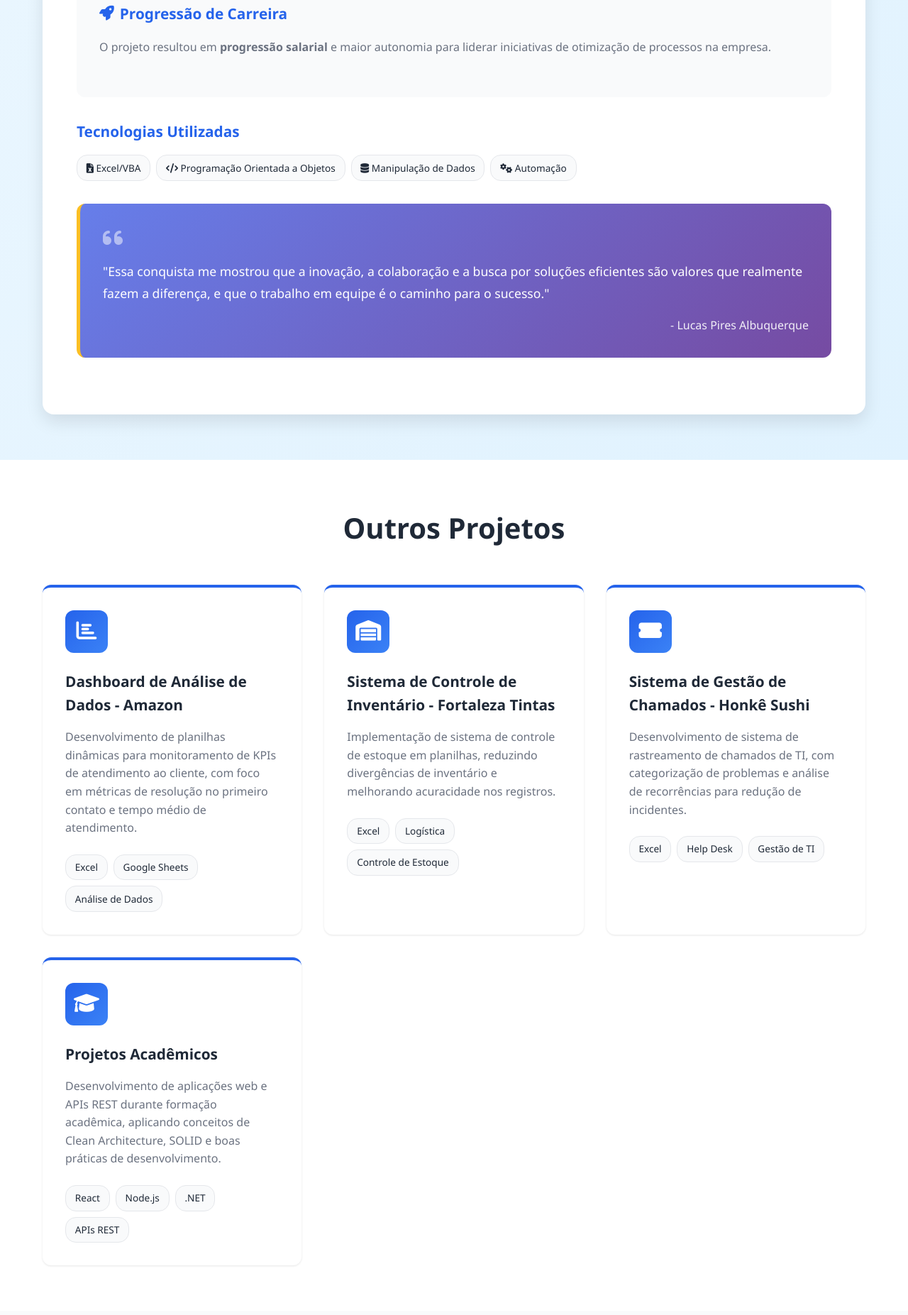
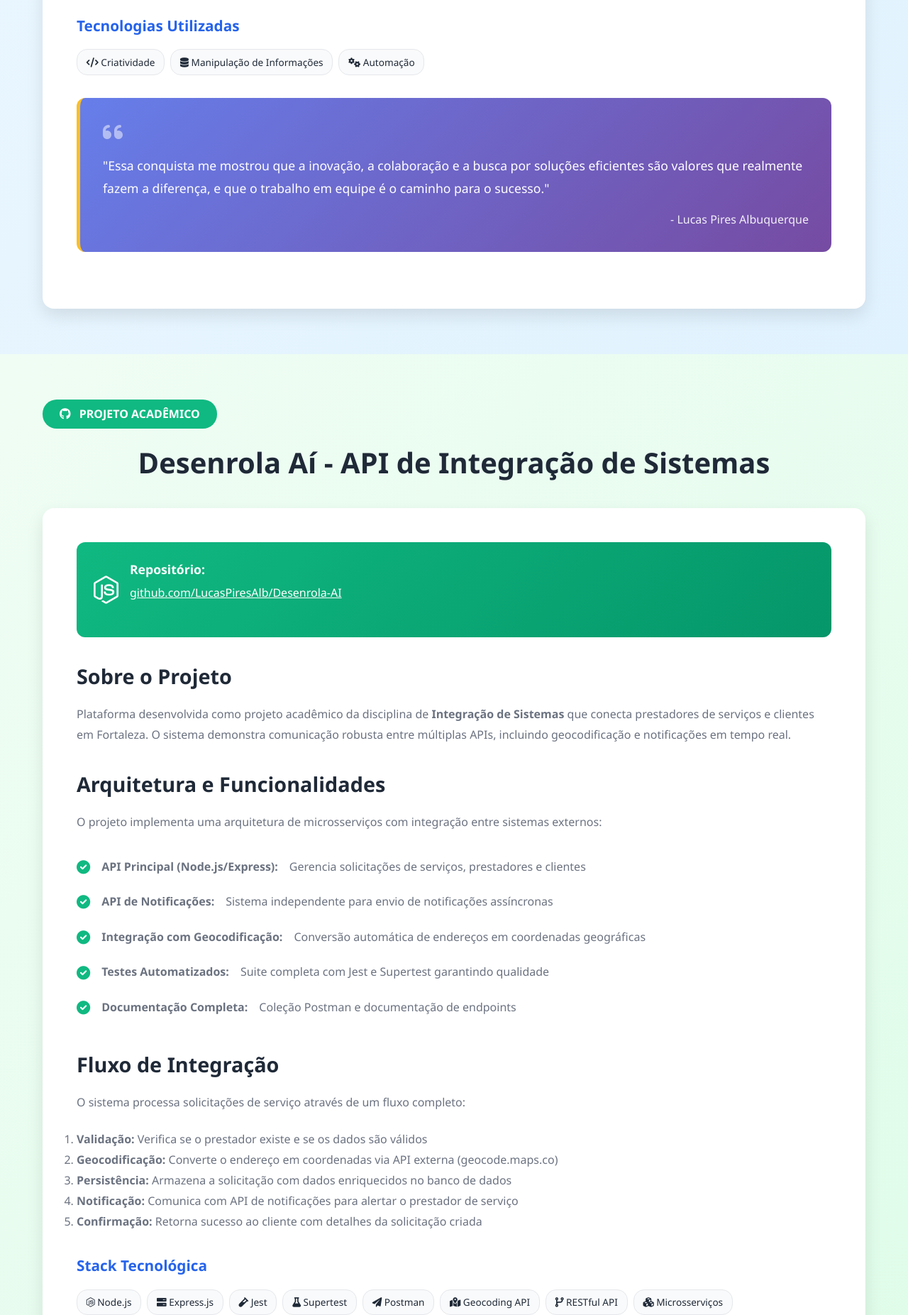
Before and after one commit to LucasPiresAlb/Portfolucas, a plain HTML site: page projetos.html in a window 1280 px wide. Shown: the part 1797-3650 px from the top of the page at 71% size. Drawn offline with Linux system fonts and the light colour scheme.

Commit message:
Add files via upload

```diff
--- a/projetos.html
+++ b/projetos.html
@@ -53,15 +53,12 @@
                     <ul class="project-features">
                         <li><i class="fas fa-check-circle"></i> Análise automática de dados visuais de equipamentos de fiscalização</li>
                         <li><i class="fas fa-check-circle"></i> Classificação inteligente de registros com base em parâmetros predefinidos</li>
-                        <li><i class="fas fa-check-circle"></i> Geração automática de relatórios e planilhas estruturadas</li>
-                        <li><i class="fas fa-check-circle"></i> Interface intuitiva para parametrização sem necessidade de código</li>
-                        <li><i class="fas fa-check-circle"></i> Sistema de logs para rastreabilidade e auditoria</li>
                     </ul>
 
                     <h3>Resultados & Impacto</h3>
                     <div class="impact-metrics">
                         <div class="metric">
-                            <div class="metric-value">75%</div>
+                            <div class="metric-value">90%</div>
                             <div class="metric-label">Redução no tempo de processamento</div>
                         </div>
                         <div class="metric">
@@ -88,9 +85,8 @@
                     <div class="tech-stack">
                         <h4>Tecnologias Utilizadas</h4>
                         <div class="tech-tags">
-                            <span><i class="fas fa-file-excel"></i> Excel/VBA</span>
-                            <span><i class="fas fa-code"></i> Programação Orientada a Objetos</span>
-                            <span><i class="fas fa-database"></i> Manipulação de Dados</span>
+                            <span><i class="fas fa-code"></i> Criatividade</span>
+                            <span><i class="fas fa-database"></i> Manipulação de Informações</span>
                             <span><i class="fas fa-cogs"></i> Automação</span>
                         </div>
                     </div>
@@ -106,24 +102,88 @@
         </div>
     </section>
 
+    <section class="featured-project" style="background: linear-gradient(135deg, #f0fdf4 0%, #dcfce7 100%);">
+        <div class="container">
+            <div class="featured-badge" style="background: var(--success-color);">
+                <i class="fab fa-github"></i> PROJETO ACADÊMICO
+            </div>
+            <h2>Desenrola Aí - API de Integração de Sistemas</h2>
+            <div class="project-hero">
+                <div class="project-info">
+                    <div class="recognition-badge" style="background: linear-gradient(135deg, #10b981 0%, #059669 100%);">
+                        <i class="fab fa-node-js"></i>
+                        <div>
+                            <strong>Repositório:</strong>
+                            <p><a href="https://github.com/LucasPiresAlb/Desenrola-AI" target="_blank" style="color: white; text-decoration: underline;">github.com/LucasPiresAlb/Desenrola-AI</a></p>
+                        </div>
+                    </div>
+
+                    <h3>Sobre o Projeto</h3>
+                    <p>Plataforma desenvolvida como projeto acadêmico da disciplina de <strong>Integração de Sistemas</strong>
+                    que conecta prestadores de serviços e clientes em Fortaleza. O sistema demonstra comunicação robusta
+                    entre múltiplas APIs, incluindo geocodificação e notificações em tempo real.</p>
+
+                    <h3>Arquitetura e Funcionalidades</h3>
+                    <p>O projeto implementa uma arquitetura de microsserviços com integração entre sistemas externos:</p>
+                    <ul class="project-features">
+                        <li><i class="fas fa-check-circle"></i> <strong>API Principal (Node.js/Express):</strong> Gerencia solicitações de serviços, prestadores e clientes</li>
+                        <li><i class="fas fa-check-circle"></i> <strong>API de Notificações:</strong> Sistema independente para envio de notificações assíncronas</li>
+                        <li><i class="fas fa-check-circle"></i> <strong>Integração com Geocodificação:</strong> Conversão automática de endereços em coordenadas geográficas</li>
+                        <li><i class="fas fa-check-circle"></i> <strong>Testes Automatizados:</strong> Suite completa com Jest e Supertest garantindo qualidade</li>
+                        <li><i class="fas fa-check-circle"></i> <strong>Documentação Completa:</strong> Coleção Postman e documentação de endpoints</li>
+                    </ul>
+
+                    <h3>Fluxo de Integração</h3>
+                    <p>O sistema processa solicitações de serviço através de um fluxo completo:</p>
+                    <ol style="color: var(--text-secondary); line-height: 1.8; margin: 1rem 0;">
+                        <li><strong>Validação:</strong> Verifica se o prestador existe e se os dados são válidos</li>
+                        <li><strong>Geocodificação:</strong> Converte o endereço em coordenadas via API externa (geocode.maps.co)</li>
+                        <li><strong>Persistência:</strong> Armazena a solicitação com dados enriquecidos no banco de dados</li>
+                        <li><strong>Notificação:</strong> Comunica com API de notificações para alertar o prestador de serviço</li>
+                        <li><strong>Confirmação:</strong> Retorna sucesso ao cliente com detalhes da solicitação criada</li>
+                    </ol>
+
+                    <div class="tech-stack">
+                        <h4>Stack Tecnológica</h4>
+                        <div class="tech-tags">
+                            <span><i class="fab fa-node-js"></i> Node.js</span>
+                            <span><i class="fas fa-server"></i> Express.js</span>
+                            <span><i class="fas fa-vial"></i> Jest</span>
+                            <span><i class="fas fa-flask"></i> Supertest</span>
+                            <span><i class="fas fa-paper-plane"></i> Postman</span>
+                            <span><i class="fas fa-map-marked-alt"></i> Geocoding API</span>
+                            <span><i class="fas fa-code-branch"></i> RESTful API</span>
+                            <span><i class="fas fa-cubes"></i> Microsserviços</span>
+                        </div>
+                    </div>
+
+                    <div class="project-outcomes">
+                        <h4><i class="fas fa-graduation-cap"></i> Aprendizados</h4>
+                        <p>Este projeto consolidou conhecimentos em:</p>
+                        <ul style="color: var(--text-secondary); margin-top: 1rem;">
+                            <li>Integração entre múltiplos sistemas e APIs externas</li>
+                            <li>Arquitetura de microsserviços e comunicação assíncrona</li>
+                            <li>Desenvolvimento orientado a testes (TDD)</li>
+                            <li>Documentação técnica e boas práticas de desenvolvimento</li>
+                            <li>Tratamento de erros e validações robustas</li>
+                        </ul>
+                    </div>
+
+                    <div style="background: white; padding: 1.5rem; border-radius: 8px; border-left: 4px solid var(--success-color); margin-top: 2rem;">
+                        <p style="margin: 0; color: var(--text-secondary);"><i class="fas fa-info-circle" style="color: var(--success-color); margin-right: 0.5rem;"></i>
+                        <strong>Nota:</strong> Projeto desenvolvido como requisito da disciplina de Integração de Sistemas
+                        do curso de Análise e Desenvolvimento de Sistemas na UNIFOR, demonstrando capacidade de implementar
+                        soluções completas end-to-end com múltiplas integrações.</p>
+                    </div>
+                </div>
+            </div>
+        </div>
+    </section>
+
+
     <section class="other-projects">
         <div class="container">
             <h2>Outros Projetos</h2>
-            <div class="projects-grid">
-                <div class="project-card">
-                    <div class="project-icon">
-                        <i class="fas fa-chart-bar"></i>
-                    </div>
-                    <h3>Dashboard de Análise de Dados - Amazon</h3>
-                    <p>Desenvolvimento de planilhas dinâmicas para monitoramento de KPIs de atendimento ao cliente,
-                    com foco em métricas de resolução no primeiro contato e tempo médio de atendimento.</p>
-                    <div class="tech-tags">
-                        <span>Excel</span>
-                        <span>Google Sheets</span>
-                        <span>Análise de Dados</span>
-                    </div>
-                </div>
-
                 <div class="project-card">
                     <div class="project-icon">
                         <i class="fas fa-warehouse"></i>
```
Also changed, not shown: reconhecimento-mobit.jpeg (added).
